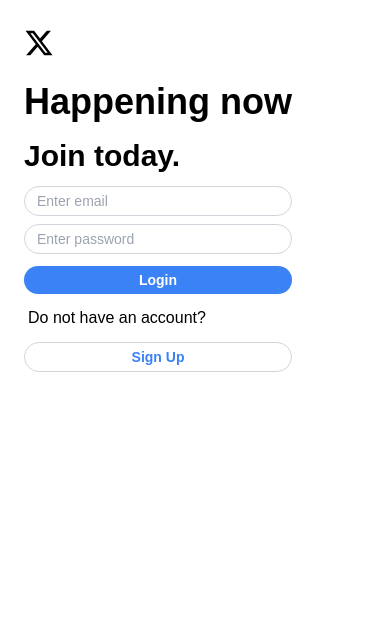
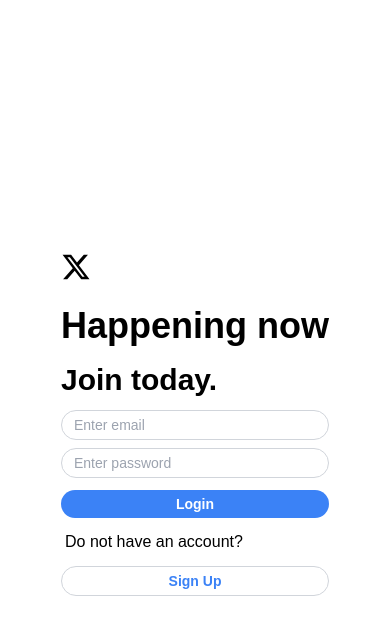
Before and after one commit to Rohit-GHacc/tweetly, a React (Vite) app in the folder frontend/: page /login in a window 390 px wide. Shown: the top 634 px of the page. Built offline with nearby package versions, Linux system fonts and the light colour scheme.

Commit message:
center align in mobile

```diff
--- a/frontend/src/components/Login.jsx
+++ b/frontend/src/components/Login.jsx
@@ -108,7 +108,7 @@
   }
 
   return (
-    <div className='w-screen h-screen flex py-4  md:p-0 md:items-center md:justify-center'>
+    <div className='w-screen h-screen flex py-4  md:p-0 items-center justify-center'>
       <div className="md:flex md:flex-row md:items-center md:justify-evenly px-6 md:p-0 md:w-[90%]">
         <div className='hidden md:block md:w-[30%]'>
           <FaXTwitter size='400px' />
@@ -121,7 +121,6 @@
           <h2 className='font-bold text-3xl md:text-4xl my-2 md:my-4'>Join today.</h2>
           <form onSubmit={handleSubmit} className='flex flex-col  md:w-[50%]'>
             {!hasAccount && (<>
-
               <input type="text" name='name' value={capitalizeWords(user.name)} onChange={handleInputChange} placeholder="Enter name" className='outline-blue-500 border border-gray-300 rounded-full px-3 py-1 my-1 text-sm md:text-base' />
               <input type="text" name='username' value={user.username} onChange={handleInputChange} placeholder="Enter username" className='outline-blue-500 border border-gray-300 rounded-full px-3 py-1 my-1 text-sm md:text-base' /> </>)
             }
```
